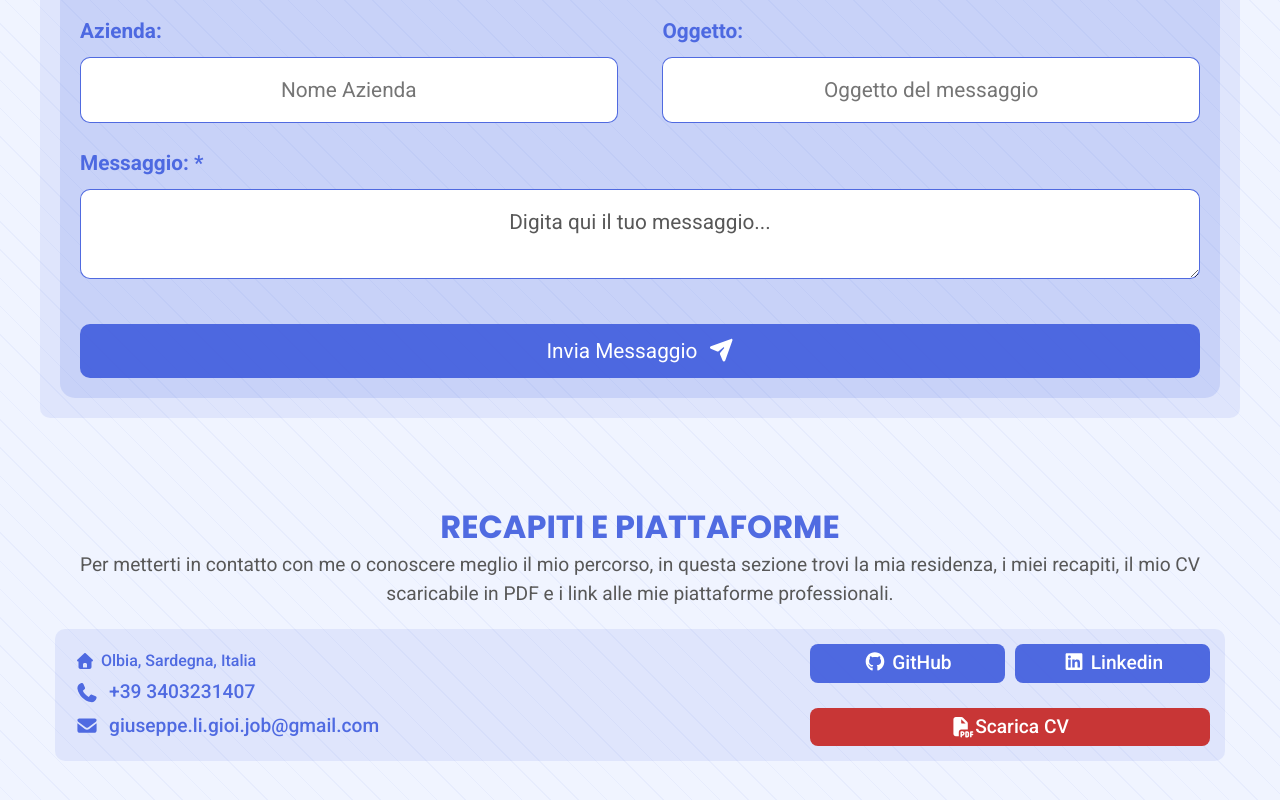
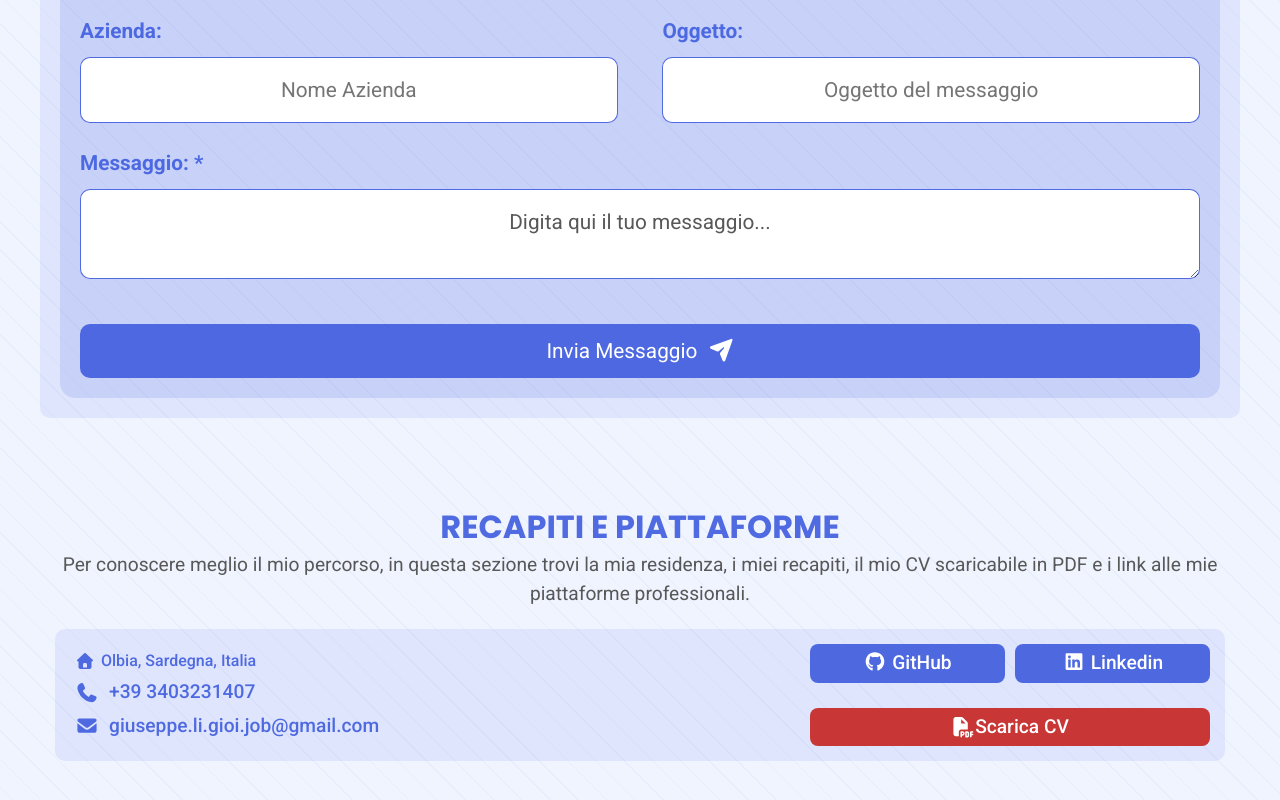
Before and after one commit to GiuseppeLiGioi/personal-portfolio, a React (Vite) app: page / in a window 1280 px wide. Shown: the part 4900-5700 px from the top of the page. Built offline with nearby package versions, Linux system fonts and the light colour scheme.

Commit message:
changed. description of footer

```diff
--- a/src/Components/ContactFooter.jsx
+++ b/src/Components/ContactFooter.jsx
@@ -9,7 +9,7 @@ export default function ContactFooter() {
             <div className="container-footer">
                 <h2 className="title-profile">RECAPITI E PIATTAFORME</h2>
                 <p className="description-footer">
-                    Per metterti in contatto con me o conoscere meglio il mio percorso, in questa sezione trovi la mia residenza, i miei recapiti, il mio CV scaricabile in PDF e i link alle mie piattaforme professionali.
+                    Per conoscere meglio il mio percorso, in questa sezione trovi la mia residenza, i miei recapiti, il mio CV scaricabile in PDF e i link alle mie piattaforme professionali.
                 </p>
 
                 <div className="container-contacts">
```
